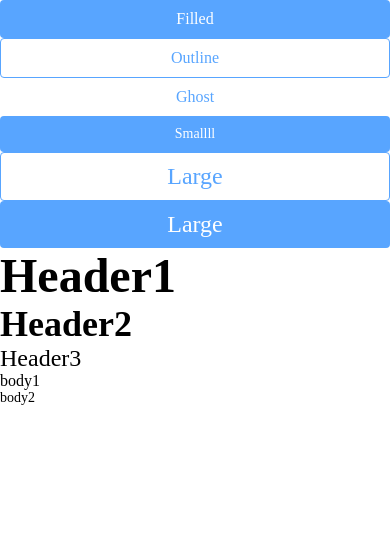
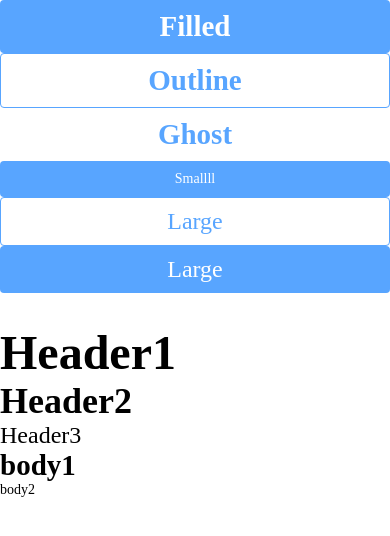
Before and after one commit to annxiesun/KoiUI, a React Native app: screen / in a window 390 px wide. Shown: the top 536 px of the page. Built offline with nearby package versions, Linux system fonts and the light colour scheme; some icons are missing.

Commit message:
added icons

```diff
--- a/App.tsx
+++ b/App.tsx
@@ -14,20 +14,30 @@ import {
   StyleSheet,
   useColorScheme,
   View,
-  Text,
 } from 'react-native';
-import {Button, ThemeProvider, Typography} from './src';
-import defaultTheme from './src/Theme/defaultTheme';
+import {Button, ThemeProvider, Typography, Icon} from './src';
+import {defaultTheme, createTheme} from './src/Theme';
+import {Icon as EvaIcon} from 'react-native-eva-icons';
 
 const App: () => Node = () => {
   const isDarkMode = useColorScheme() === 'dark';
 
+  let theme2 = createTheme(defaultTheme, {
+    typography: {
+      body1: {
+        fontFamily: 'Poppins',
+        fontWeight: '600',
+        fontSize: 29,
+      },
+    },
+  });
+
   return (
     <SafeAreaView>
       <StatusBar barStyle={isDarkMode ? 'light-content' : 'dark-content'} />
-      <ThemeProvider value={defaultTheme}>
+      <ThemeProvider value={theme2}>
         <View style={styles.view}>
-          <Button variant="filled">Filled</Button>
+          <Button variant="default">Filled</Button>
           <Button variant="outline">Outline</Button>
           <Button variant="ghost">Ghost</Button>
           <Button size="small">Smallll</Button>
@@ -35,6 +45,7 @@ const App: () => Node = () => {
             Large
           </Button>
           <Button size="large">Large</Button>
+          <Icon name="github" fill="black" />
         </View>
         <Typography variant="h1">Header1</Typography>
         <Typography variant="h2">Header2</Typography>
--- a/package.json
+++ b/package.json
@@ -10,8 +10,11 @@
     "lint": "eslint ."
   },
   "dependencies": {
+    "lodash.merge": "^4.6.2",
     "react": "17.0.2",
     "react-native": "0.67.2",
+    "react-native-eva-icons": "^1.3.1",
+    "react-native-svg": "^12.3.0",
     "typescript": "^4.5.5"
   },
   "devDependencies": {
--- a/src/Boilerplate_DEV/index.tsx
+++ b/src/Boilerplate_DEV/index.tsx
@@ -28,5 +28,5 @@ SOMETHING.propTypes = {
 };
 
 SOMETHING.defaultProps = {
-  variant: 'filled',
+  variant: 'default',
 };
--- a/src/Button/index.tsx
+++ b/src/Button/index.tsx
@@ -2,7 +2,7 @@ import React, {FC, ReactElement, ReactText} from 'react';
 import PropTypes from 'prop-types';
 import {TouchableOpacity, GestureResponderEvent} from 'react-native';
 import {Typography} from '..';
-import {useTheme} from '../Theme';
+import {useTheme} from '../Theme/theme';
 import defaultTheme from '../Theme/defaultTheme';
 
 interface ButtonProps {
@@ -65,6 +65,6 @@ Button.propTypes = {
 };
 
 Button.defaultProps = {
-  variant: 'filled',
+  variant: 'default',
   size: 'medium',
 };
--- /dev/null
+++ b/src/Icons/index.tsx
@@ -0,0 +1,35 @@
+import React, {FC} from 'react';
+import PropTypes from 'prop-types';
+import {useTheme} from '../Theme';
+import defaultTheme from '../Theme/defaultTheme';
+import {Icon as EvaIcon} from 'react-native-eva-icons';
+
+interface IconProps {
+  name?: string;
+  fill?: string;
+  size?: number;
+}
+
+const Icon: FC<IconProps> = ({name, fill, size, ...props}) => {
+  var theme = useTheme();
+  if (theme === undefined) {
+    theme = defaultTheme;
+  }
+
+  return (
+    <EvaIcon fill={fill} height={size} width={size} name={name} {...props} />
+  );
+};
+
+export default Icon;
+
+Icon.propTypes = {
+  name: PropTypes.string.isRequired,
+  fill: PropTypes.string,
+  size: PropTypes.number,
+};
+
+Icon.defaultProps = {
+  fill: 'black',
+  size: 32,
+};
--- a/src/Theme/createTheme.tsx
+++ b/src/Theme/createTheme.tsx
@@ -1,10 +1,14 @@
-import {Theme} from './index';
+import {Theme} from './theme';
+
+var merge = require('lodash.merge');
 
 const createTheme = (theme1: Theme, theme2?: Theme): Theme => {
   if (!theme2) {
     return theme1;
   }
-  return {...theme1, ...theme2};
+  let copy_theme1 = {...theme1};
+  let copy_theme2 = {...theme2};
+  return merge(copy_theme1, copy_theme2);
 };
 
 export default createTheme;
--- a/src/Theme/defaultTheme.tsx
+++ b/src/Theme/defaultTheme.tsx
@@ -1,4 +1,4 @@
-import {Theme} from './index';
+import {Theme} from './theme';
 import createTheme from './createTheme';
 
 const defaultPalette: Theme = createTheme({
@@ -52,7 +52,7 @@ const defaultTheme: Theme = createTheme(defaultPalette, {
   },
   override: {
     KoiButton: {
-      filled: {
+      default: {
         base: {
           backgroundColor: defaultPalette.palette.primary.default,
         },
@@ -104,6 +104,9 @@ const defaultTheme: Theme = createTheme(defaultPalette, {
         text: {},
       },
     },
+    KoiIcon: {
+      default: {},
+    },
   },
 });
 
--- a/src/Theme/index.tsx
+++ b/src/Theme/index.tsx
@@ -1,60 +1,5 @@
-import {createContext, useContext} from 'react';
-import {StyleProp, ViewStyle, TextStyle, ImageStyle} from 'react-native';
+import createTheme from './createTheme';
+import {useTheme, ThemeProvider} from './theme';
+import defaultTheme from './defaultTheme';
 
-function createCtx<A extends {} | null>() {
-  const ctx = createContext<A | undefined>(undefined);
-  function useCtx() {
-    const c = useContext(ctx);
-    if (c === undefined) {
-      return undefined;
-    }
-    return c;
-  }
-  return [useCtx, ctx.Provider] as const; // 'as const' makes TypeScript infer a tuple
-}
-
-// Usage:
-
-// We still have to specify a type, but no default!
-interface Color {
-  [key: string]: string;
-}
-
-interface Button {
-  base: StyleProp<ViewStyle | TextStyle | ImageStyle>;
-  text: StyleProp<ViewStyle | TextStyle | ImageStyle>;
-}
-interface KoiButton {
-  filled: Button;
-  outline: Button;
-  ghost: Button;
-  small: Button;
-  medium: Button;
-  large: Button;
-}
-
-interface Palette {
-  primary: Color;
-  success: Color;
-  warning: Color;
-  error: Color;
-}
-
-interface Typography {
-  h1: StyleProp<ViewStyle | TextStyle | ImageStyle>;
-  h2: StyleProp<ViewStyle | TextStyle | ImageStyle>;
-  h3: StyleProp<ViewStyle | TextStyle | ImageStyle>;
-  body1: StyleProp<ViewStyle | TextStyle | ImageStyle>;
-  body2: StyleProp<ViewStyle | TextStyle | ImageStyle>;
-}
-
-interface Override {
-  KoiButton: KoiButton;
-}
-export interface Theme {
-  palette?: Palette;
-  typography?: Typography;
-  override?: Override;
-}
-
-export const [useTheme, ThemeProvider] = createCtx<Theme>();
+export {createTheme, useTheme, ThemeProvider, defaultTheme};
--- /dev/null
+++ b/src/Theme/theme.tsx
@@ -0,0 +1,68 @@
+import {createContext, useContext} from 'react';
+import {StyleProp, ViewStyle, TextStyle, ImageStyle} from 'react-native';
+
+function createCtx<A extends {} | null>() {
+  const ctx = createContext<A | undefined>(undefined);
+  function useCtx() {
+    const c = useContext(ctx);
+    if (c === undefined) {
+      return undefined;
+    }
+    return c;
+  }
+  return [useCtx, ctx.Provider] as const; // 'as const' makes TypeScript infer a tuple
+}
+
+// Usage:
+
+// We still have to specify a type, but no default!
+interface Color {
+  [key: string]: string;
+}
+
+interface Button {
+  base: StyleProp<ViewStyle | TextStyle | ImageStyle>;
+  text: StyleProp<ViewStyle | TextStyle | ImageStyle>;
+}
+
+interface Icon {}
+
+interface KoiButton {
+  default: Button;
+  outline: Button;
+  ghost: Button;
+  small: Button;
+  medium: Button;
+  large: Button;
+}
+
+interface KoiIcon {
+  default: Icon;
+}
+
+interface Palette {
+  primary: Color;
+  success: Color;
+  warning: Color;
+  error: Color;
+}
+
+interface Typography {
+  h1?: StyleProp<ViewStyle | TextStyle | ImageStyle>;
+  h2?: StyleProp<ViewStyle | TextStyle | ImageStyle>;
+  h3?: StyleProp<ViewStyle | TextStyle | ImageStyle>;
+  body1?: StyleProp<ViewStyle | TextStyle | ImageStyle>;
+  body2?: StyleProp<ViewStyle | TextStyle | ImageStyle>;
+}
+
+interface Override {
+  KoiButton: KoiButton;
+  KoiIcon: KoiIcon;
+}
+export interface Theme {
+  palette?: Palette;
+  typography?: Typography;
+  override?: Override;
+}
+
+export const [useTheme, ThemeProvider] = createCtx<Theme>();
--- a/src/Typography/index.tsx
+++ b/src/Typography/index.tsx
@@ -1,7 +1,7 @@
 import React, {FC} from 'react';
 import PropTypes from 'prop-types';
 import {Text} from 'react-native';
-import {useTheme} from '../Theme';
+import {useTheme} from '../Theme/theme';
 import defaultTheme from '../Theme/defaultTheme';
 
 interface TypographyProps {
--- a/src/index.js
+++ b/src/index.js
@@ -2,5 +2,6 @@ import Button from './Button';
 //import Input from './Input';
 import {useTheme, ThemeProvider} from './Theme';
 import Typography from './Typography';
+import Icon from './Icons';
 
-export {Button, useTheme, ThemeProvider, Typography};
+export {Button, useTheme, ThemeProvider, Typography, Icon};
```
Also changed, not shown: 6 other files (tests, documents, lock files or other folders).
